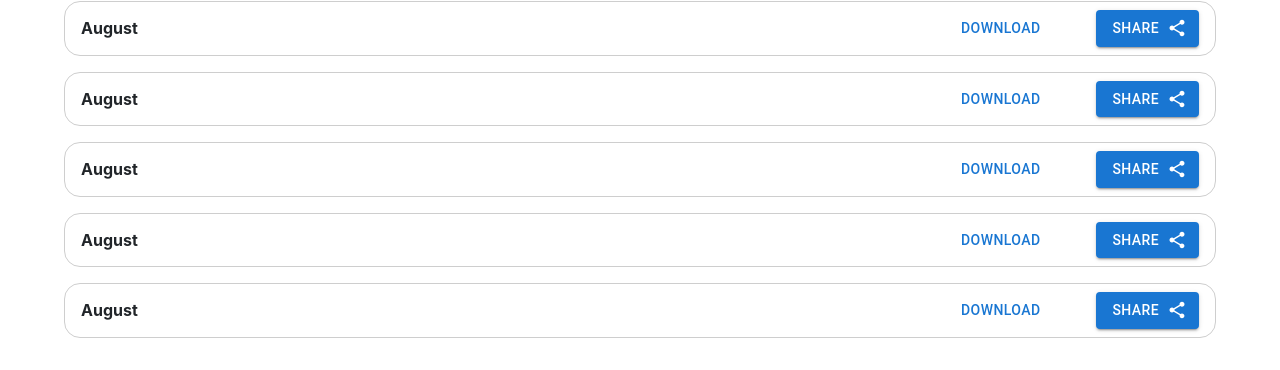
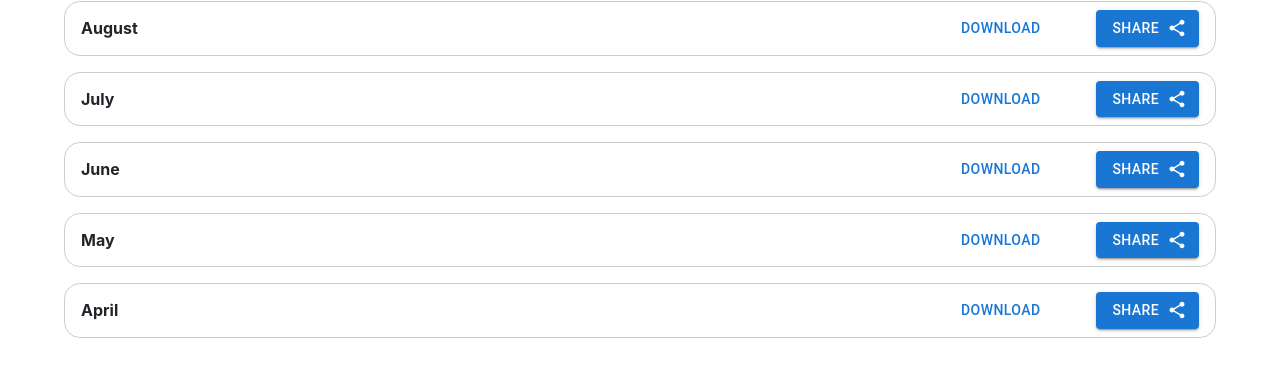
Before and after one commit to GowthamKumar1626/IRPortable, a React (Create React App) app: page /monthly/records in a window 1280 px wide. Shown: the part 143-513 px from the top of the page. Built offline with nearby package versions, Linux system fonts and the light colour scheme.

Commit message:
Updated charts

```diff
--- a/src/components/Records/Records.js
+++ b/src/components/Records/Records.js
@@ -4,11 +4,11 @@ import Header from "../Header/Header";
 import {Button} from "@mui/material";
 import ShareIcon from '@mui/icons-material/Share';
 
-const RecordItem = () => {
+const RecordItem = ({month}) => {
     return (
         <div className={styles['record-item']}>
             <div className={styles['month']}>
-                <b>August</b>
+                <b>{month}</b>
             </div>
             <div className={styles['actions']}>
                 <Button variant="text">Download</Button>
@@ -26,11 +26,11 @@ const Records = () => {
             <Header/>
             <div className={styles['record-container']}>
                 <h1>Monthly records</h1>
-                <RecordItem/>
-                <RecordItem/>
-                <RecordItem/>
-                <RecordItem/>
-                <RecordItem/>
+                <RecordItem month={'August'}/>
+                <RecordItem month={'July'}/>
+                <RecordItem month={'June'}/>
+                <RecordItem month={'May'}/>
+                <RecordItem month={'April'}/>
             </div>
         </>
     );
```
